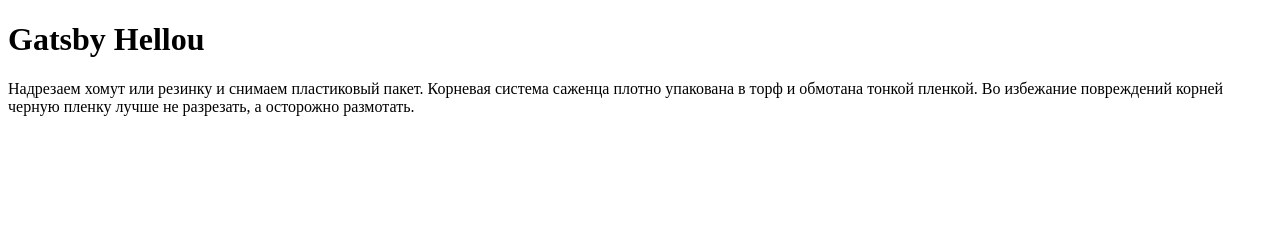
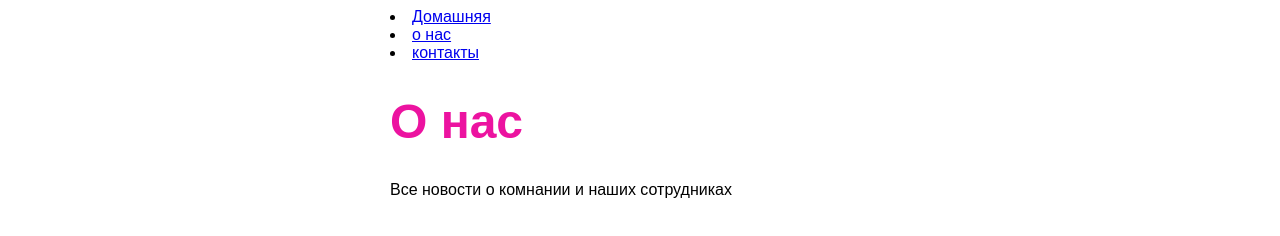
Before and after one commit to SuhihDima/my-gatsby, a Gatsby site: page /about in a window 1280 px wide. Built offline with nearby package versions, Linux system fonts and the light colour scheme; Gatsby itself is replaced by a stand-in of ours.

Commit message:
add React component

```diff
--- /dev/null
+++ b/src/components/layout.js
@@ -0,0 +1,27 @@
+import * as React from "react";
+import { Link } from "gatsby";
+import { container,
+        heading,
+        navLinks,
+        navLinkItem,
+        navLinkText
+        } from "./layout.module.css";
+console.log('container: ', container);
+
+
+const Layout = ({ PageTitle, PageHeading, children  }) => {
+return(
+<main className={container}>
+    <title>{PageTitle}</title>
+    <nav className={navLinks}>
+        <li className={navLinkItem}><Link to = "/" className={navLinkText}>Домашняя</Link></li>
+        <li className={navLinkItem}><Link to = "/about" className={navLinkText}>о нас</Link></li>
+        <li className={navLinkItem}><Link to = "/contacts" className={navLinkText}>контакты</Link></li>
+      </nav>
+    <h1 className={heading}>{PageHeading}</h1>
+    {children}
+</main>
+)
+}
+
+export default Layout;
--- /dev/null
+++ b/src/components/layout.module.css
@@ -0,0 +1,25 @@
+.container {
+    margin: auto;
+    max-width: 500px;
+    font-family: sans-serif;
+
+}
+.heading {
+    color: rgb(236, 19, 160);
+    font-size: 3rem;
+}
+
+.nav-links {
+    display: flex;
+    list-style: none;
+    padding-left: 0;
+    color: rgb(19, 19, 19);
+}
+
+.nav-link-item {
+    padding-right: 2rem;
+}
+
+.nav-link-text {
+    color: rgb(20, 18, 23);
+}
--- a/src/pages/about.js
+++ b/src/pages/about.js
@@ -1,11 +1,13 @@
 import * as React from "react";
+import { Link } from "gatsby";
+import Layout from "../components/layout";
 
 export const About = () =>{
     return(
-        <div>
-            <h1>Gatsby Hellou</h1>
-            <p>Надрезаем хомут или резинку и снимаем пластиковый пакет. Корневая система саженца плотно упакована в торф и обмотана тонкой пленкой. Во избежание повреждений корней черную пленку лучше не разрезать, а осторожно размотать.</p>
-        </div>
+     <Layout PageHeading='О нас' PageTitle='Домашняя страница'>
+        Все новости о комнании и наших сотрудниках
+    </Layout>
+
     );
 };
 
```
Also changed, not shown: src/pages/contacts.js (added, +13 -0 lines), src/pages/index.js (+13 -8 lines).
